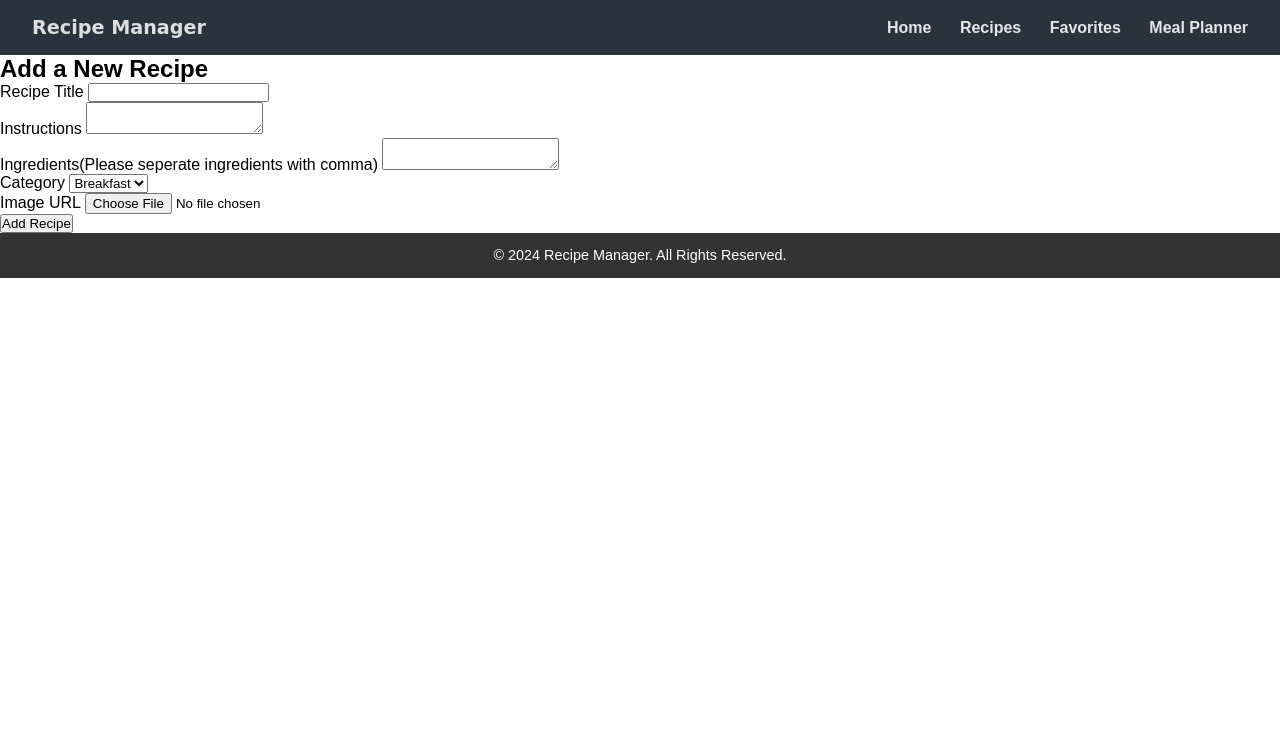
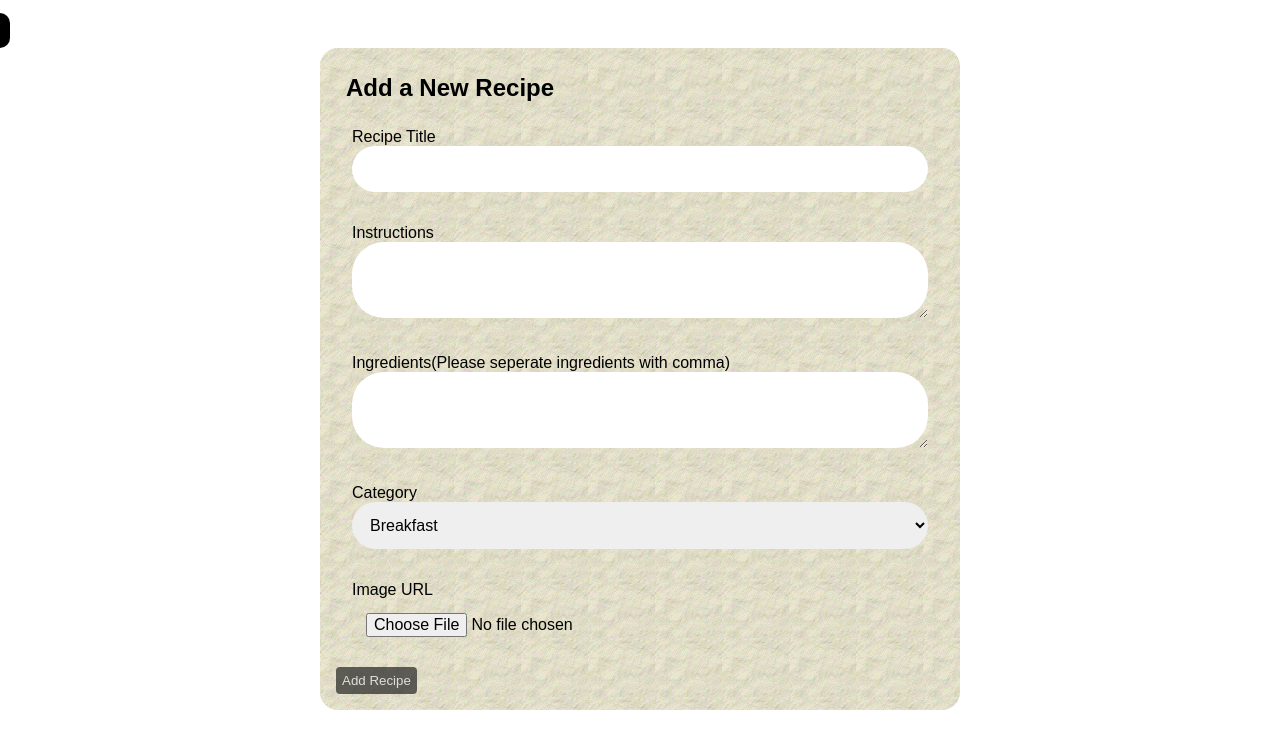
Before and after one commit to sam-empire/Recipe-Manager, a Flask app: page /recipe/add_recipes in a window 1280 px wide. Shown: the top 749 px of the page. Run offline with Flask 3, Linux system fonts and the light colour scheme.

Commit message:
Resume Long Time Project
- Its been long had to resume today(Added, more styling, finished both add and edit recipes functions.)

```diff
--- a/Recipe-Manager/recipes/recipe.py
+++ b/Recipe-Manager/recipes/recipe.py
@@ -6,7 +6,7 @@ from database import get_db_connection
 recipe_bp = Blueprint("recipe", __name__, template_folder="templates")
 
 # Allowed extensions
-ALLOWED_EXTENSIONS = {'png', 'jpg', 'jpeg', 'gif'}
+ALLOWED_EXTENSIONS = {'png', 'jpg', 'jpeg'}
 
 # Check if file extension is allowed
 def allowed_file(filename):
--- a/Recipe-Manager/static/css/styles.css
+++ b/Recipe-Manager/static/css/styles.css
@@ -111,6 +111,9 @@ footer {
     text-align: center;
     padding: 1em;
     font-size: 0.9em;
+    top: 20%;
+    width: 100%;
+    position: relative;
 }
 
 /* Introduction Section Styling */
@@ -370,3 +324,95 @@ footer {
     cursor: pointer;
     border-radius: 0px 10px 10px 0px;
 }
+
+/* form Styling */
+.addForm {
+    background-image: url(paper.gif);
+    border-radius: 18px;
+    padding: 1em;
+    display: block;
+    width: 50%;
+    margin: auto;
+    height: auto;
+    margin-top: 3rem;
+}
+
+#A-r {
+    padding: 10px;
+}
+
+
+.form-group {
+    padding: 1em;
+    font-size: 1em;
+}
+
+.form-group textarea {
+    border-radius: 2em;
+    border: none;
+    width: 100%;
+    box-sizing: border-box;
+    padding: 20px;
+    font-size: 1em;
+}
+
+.form-group input {
+    border-radius: 2em;
+    border: none;
+    width: 100%;
+    box-sizing: border-box;
+    padding: 14px;
+    font-size: 1em;
+}
+
+.form-group select {
+    border-radius: 2em;
+    border: none;
+    width: 100%;
+    box-sizing: border-box;
+    padding: 14px;
+    font-size: 1em;
+}
+
+.form label {
+    color: #000000;
+    font-size: 1em;
+}
+
+.addForm button {
+    background-color: #272727b6;
+    color: #dedede;
+    padding: 6px;
+    border: none;
+    border-radius: 4px;
+}
+
+.addForm button:hover {
+    background-color: #000000;
+    cursor: pointer;
+}
+
+.backArrow {
+    background-color: #000000;
+    border: none;
+    color: white;
+    padding: 0.08em;
+    text-align: center;
+    text-decoration: none;
+    font-size: 26px;
+    cursor: pointer;
+    border-radius: 0px 10px 10px 0px;
+    width: 70px;
+    position: absolute; /* Position them relative to the browser window */
+    left: -60px; /* Position them outside of the screen */
+    transition: 0.3s;
+    margin-top: 0.5em;
+}
+
+.backArrow:hover {
+    left: 0;
+}
+
+.openbtn {
+    color: white;
+}
--- a/Recipe-Manager/templates/add_recipe.html
+++ b/Recipe-Manager/templates/add_recipe.html
@@ -1,10 +1,15 @@
-{% extends "layout.html" %}
-
-{% block title %}Add Recipe | Recipe Manager{% endblock %}
-
-{% block content %}
-<section class="A-R">
-    <h2>Add a New Recipe</h2>
+<!DOCTYPE html>
+<html lang="en">
+<head>
+    <meta charset="UTF-8">
+    <meta name="viewport" content="width=device-width, initial-scale=1.0">
+    <link rel="stylesheet" href="{{ url_for('static', filename='css/styles.css') }}">
+    <title>Document</title>
+</head>
+<body>
+    <a class="backArrow" href="{{ url_for('recipe.show_recipes')}}">&#8592;</a>
+    <section class="addForm">
+        <h2 id="A-r">Add a New Recipe</h2>
             <form action="{{ url_for('recipe.add_recipes') }}" method="POST" enctype="multipart/form-data">
                 <div class="form-group">
                     <label for="title">Recipe Title</label>
@@ -33,4 +38,9 @@
                 <button onsubmit="" type="submit">Add Recipe</button>
             </form>
     </section>
-{% endblock %}
+
+    <footer>
+        <p>&copy; 2024 Recipe Manager. All Rights Reserved.</p>
+    </footer>
+</body>
+</html>
```
Also changed, not shown: other parts of Recipe-Manager/static/css/styles.css (+8 -57 lines), Recipe-Manager/templates/edit_recipe.html (+16 -10 lines), Recipe-Manager/templates/recipes.html (+5 -3 lines), Recipe-Manager/recipes.db, Recipe-Manager/static/js/app.js (line endings or trailing spaces), Recipe-Manager/static/uploads/D38A6E65-019B-429C-BCEA-41B3468CD47C.jpeg (added), Recipe-Manager/static/uploads/popsicle.jpg (added), Recipe-Manager/static/uploads/wallpaperflare.com_wallpaper_1.jpg (added). Lines whose indentation alone changed are shown as unchanged.
